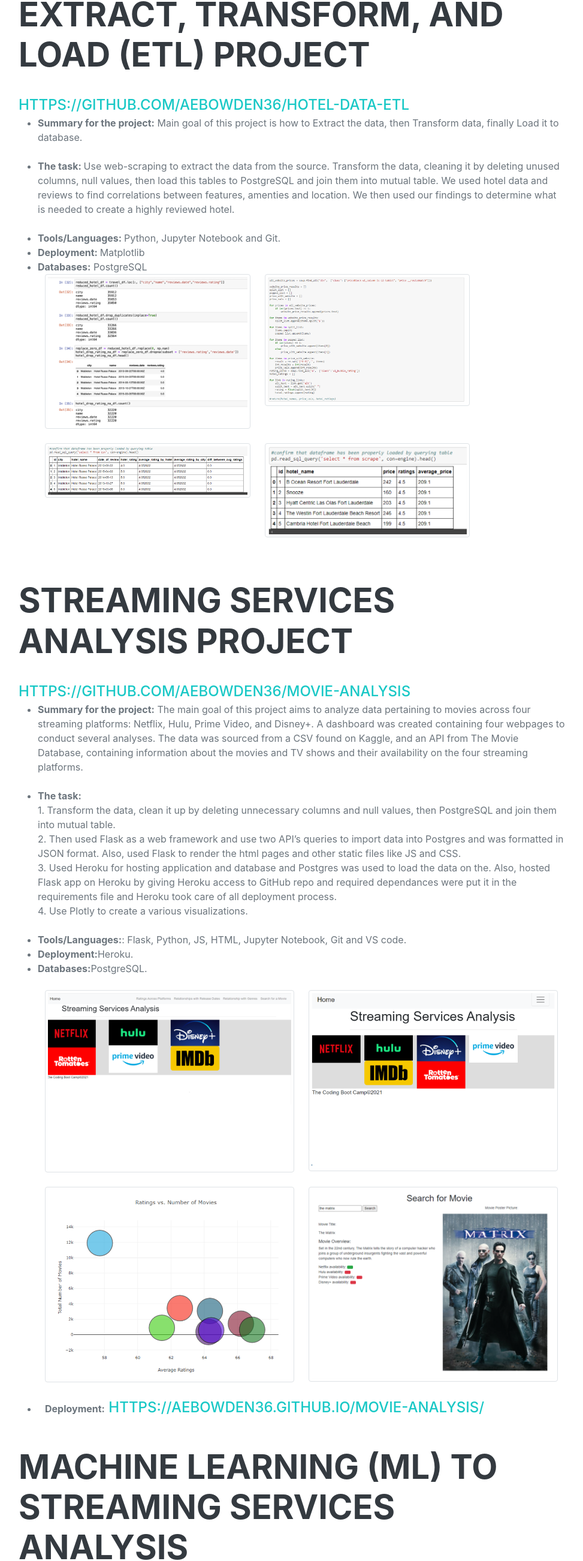
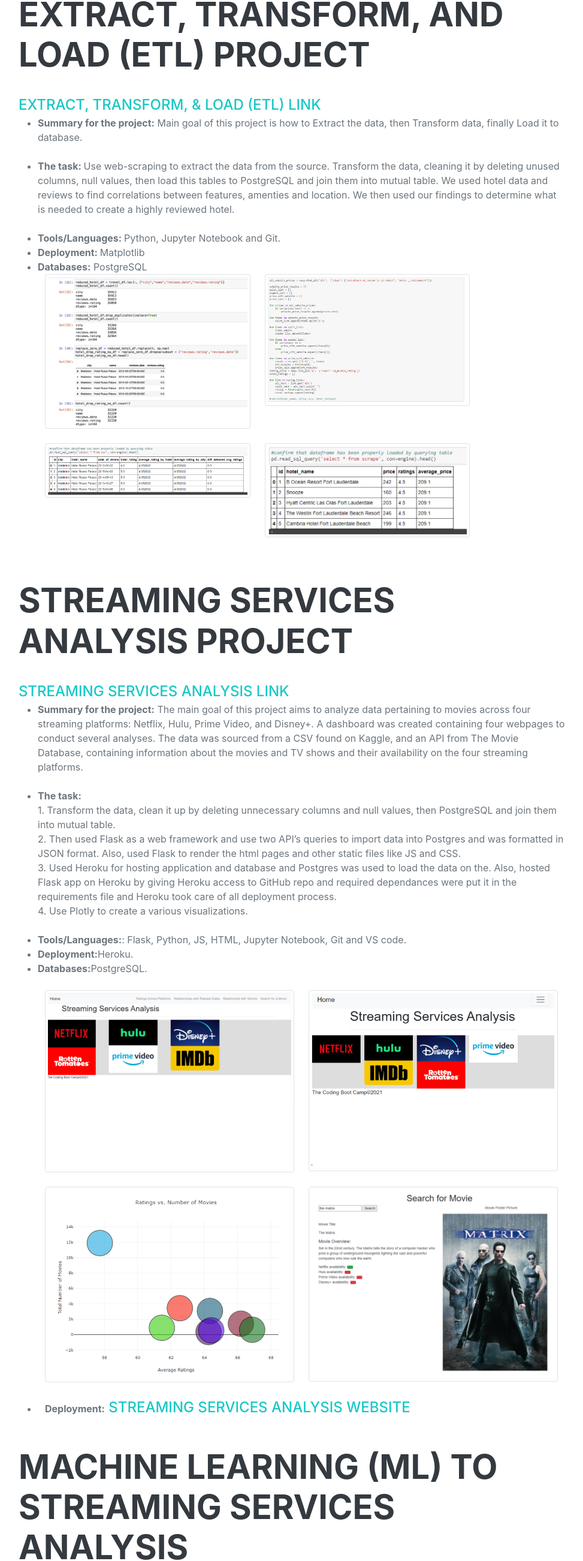
Before and after one commit to rem3191/rem3191.github.io, a plain HTML site: page index.html in a window 1280 px wide. Shown: the part 4339-6942 px from the top of the page at 60% size, without its empty margins (289-1262 px from the left). Drawn offline with nearby package versions, Linux system fonts and the light colour scheme; a web font is replaced by a local one.

Commit message:
updated links & font size

```diff
--- a/index.html
+++ b/index.html
@@ -343,7 +343,7 @@
                     <div class="flex-grow-1">
 
                         <a class="subheading "
-                            href="https://github.com/aebowden36/hotel-data-etl">https://github.com/aebowden36/hotel-data-etl</a>
+                            href="https://github.com/aebowden36/hotel-data-etl">Extract, Transform, & Load (ETL) Link </a>
                         <ul>
                             <li><span style="font-weight: bold;"> Summary for the project:</span> Main goal of this
                                 project is how to Extract the data, then Transform data, finally Load it to database.
@@ -397,7 +397,7 @@
                 <div class="d-flex flex-column flex-md-row justify-content-between mb-5">
                     <div class="flex-grow-1">
                         <a class="subheading " href="https://github.com/aebowden36/movie-analysis">
-                            https://github.com/aebowden36/movie-analysis</a>
+                            Streaming Services Analysis Link</a>
                         <br>
                         <ul>
                             <li><span style="font-weight: bold;"> Summary for the project:</span>
@@ -461,7 +461,7 @@
                             </li>
                             <li><span style="font-weight: bold;">Deployment:</span><a class="subheading "
                                     href="https://aebowden36.github.io/movie-analysis/">
-                                    https://aebowden36.github.io/movie-analysis/</a></li>
+                                    Streaming Services Analysis Website</a></li>
                         </ul>
                     </div>
                 </div>
@@ -469,7 +469,7 @@
                 <div class="d-flex flex-column flex-md-row justify-content-between mb-5">
                     <div class="flex-grow-1">
                         <a class="subheading " href="https://aebowden36.github.io/movie-machine-learning-analysis/">
-                            https://aebowden36.github.io/movie-machine-learning-analysis/</a>
+                            Machine Learning (ML) to Streaming Services Analysis Link</a>
                         <br>
                         <!-- <div class="subheading mb-3">Zain Telecommunication (ESCO)</div> -->
                         <ul>
@@ -534,7 +534,7 @@
                             <br>
                             <li><span style="font-weight: bold;">Deployment:</span><a class="subheading "
                                     href="https://aebowden36.github.io/movie-machine-learning-analysis/">
-                                    https://aebowden36.github.io/movie-machine-learning-analysis/</a></li>
+                                    Machine Learning (ML) to Streaming Services Analysis Website</a></li>
                         </ul>
                     </div>
                 </div>
```
